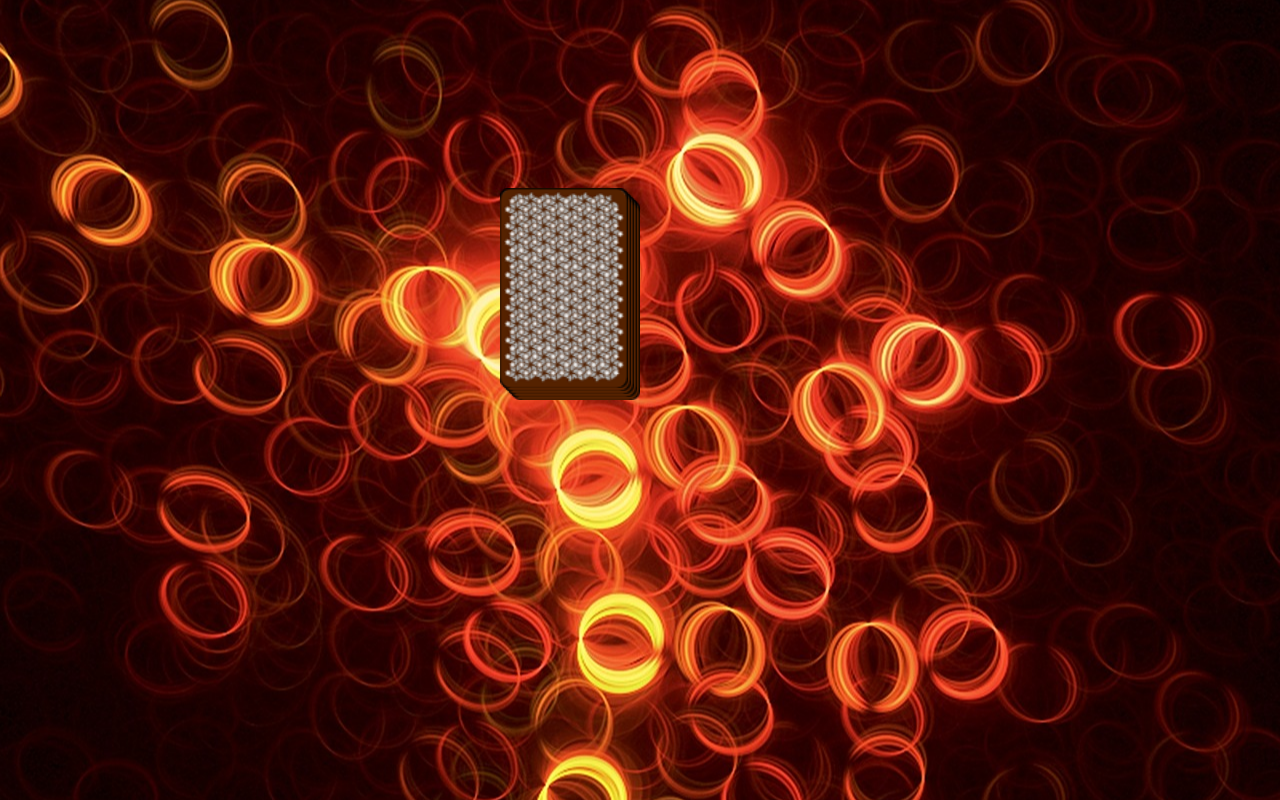
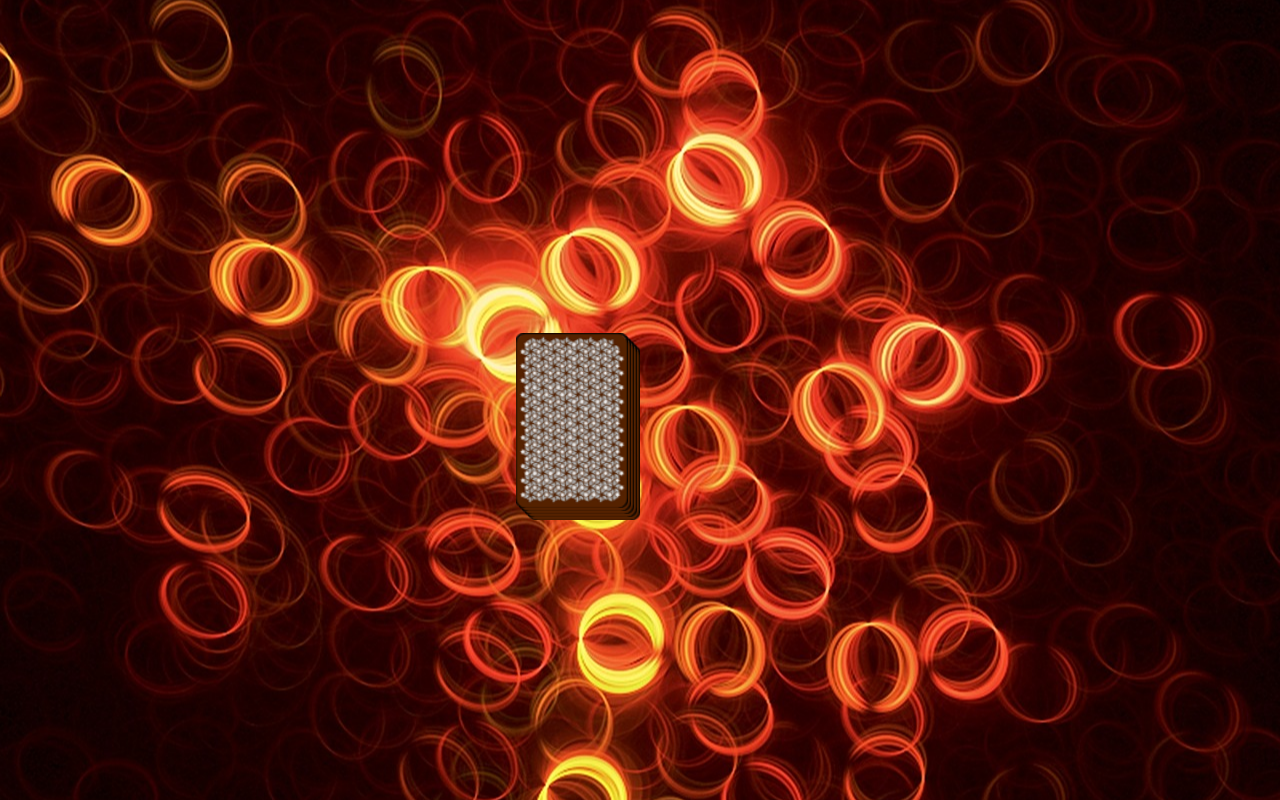
Before and after one commit to ZZDome/NG_RingOfFire, an Angular app in the folder RingOfFire/: page /game in a window 1280 px wide. Built offline with nearby package versions, Linux system fonts and the light colour scheme.

Commit message:
update stack position

```diff
--- a/RingOfFire/src/app/game/game.component.sass
+++ b/RingOfFire/src/app/game/game.component.sass
@@ -10,9 +10,11 @@
 
 .cardStack
     position: relative
+    top: 15%
     img
         position: absolute
-        width: 8rem
+        width: 7rem
+        height: auto
 
 .topCard
     cursor: pointer
```
